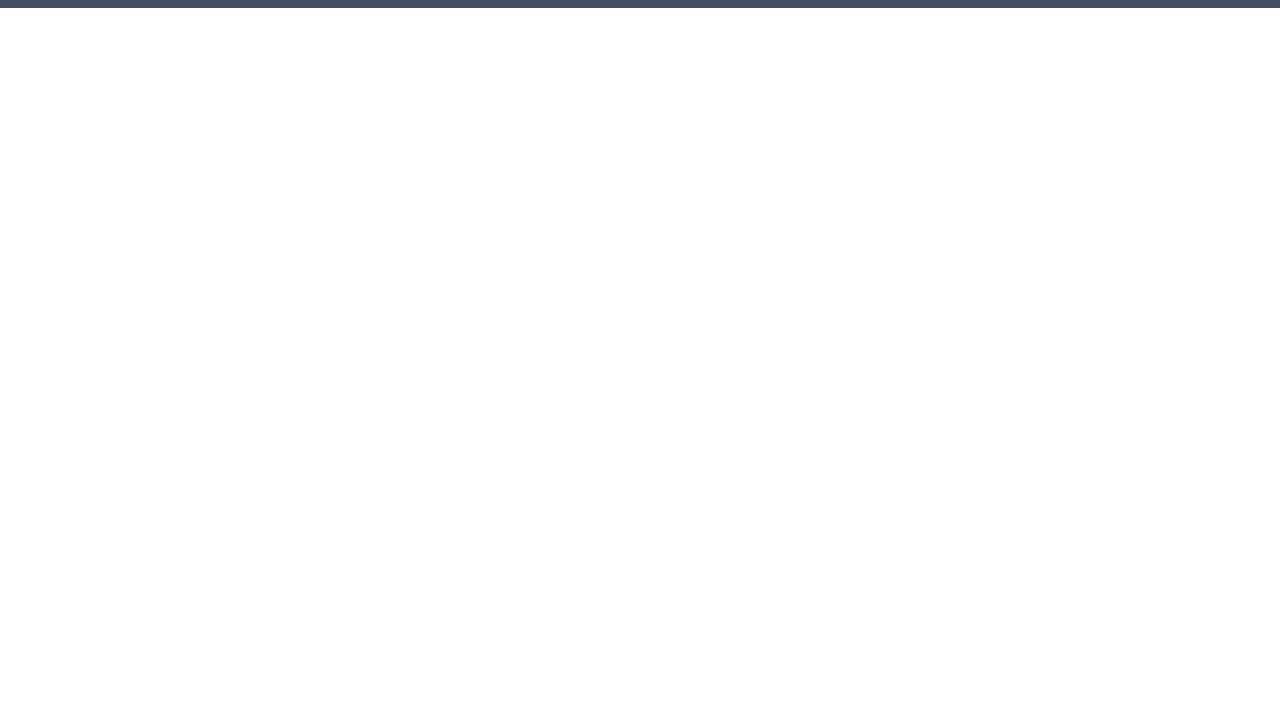
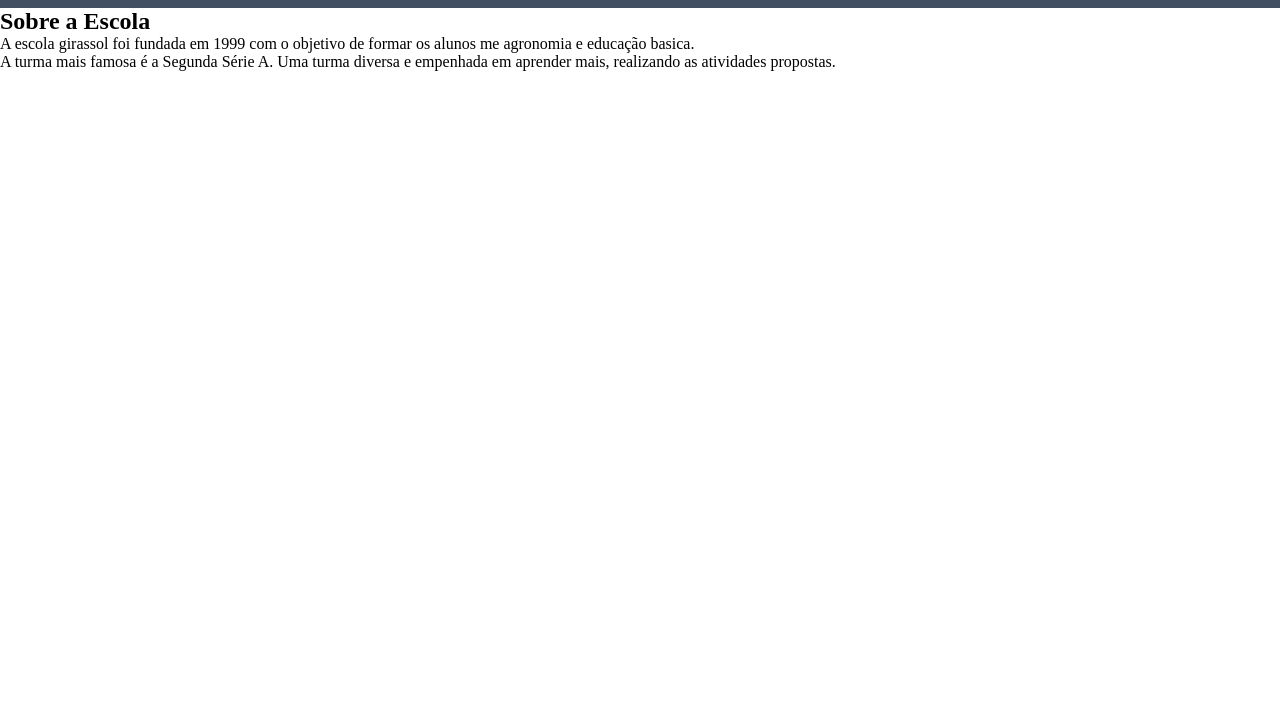
Before and after one commit to EmilliMachado/site-escola, a plain HTML site: page index.html in a window 1280 px wide. Shown: the part 99-800 px from the top of the page. Drawn offline with Linux system fonts and the light colour scheme.

Commit message:
Update index.html

```diff
--- a/index.html
+++ b/index.html
@@ -14,6 +14,12 @@
             <li class="cabecalho-lista-item">Estudante</li>
         </ul>
     </header>
+    <section class=”escola”>
+        <h2 class=”escola-titulo”>Sobre a Escola</h2>
+        <p class=”escola-texto-um”>A escola girassol foi fundada em 1999 com o objetivo de formar os alunos me agronomia e educação basica.</p>
+        <p class=”escola-texto-dois”>
+            A turma mais famosa é a Segunda Série A. Uma turma diversa e empenhada em aprender mais, realizando as atividades propostas.</p>
+        </section>
 
 </body>
 </html>
```
